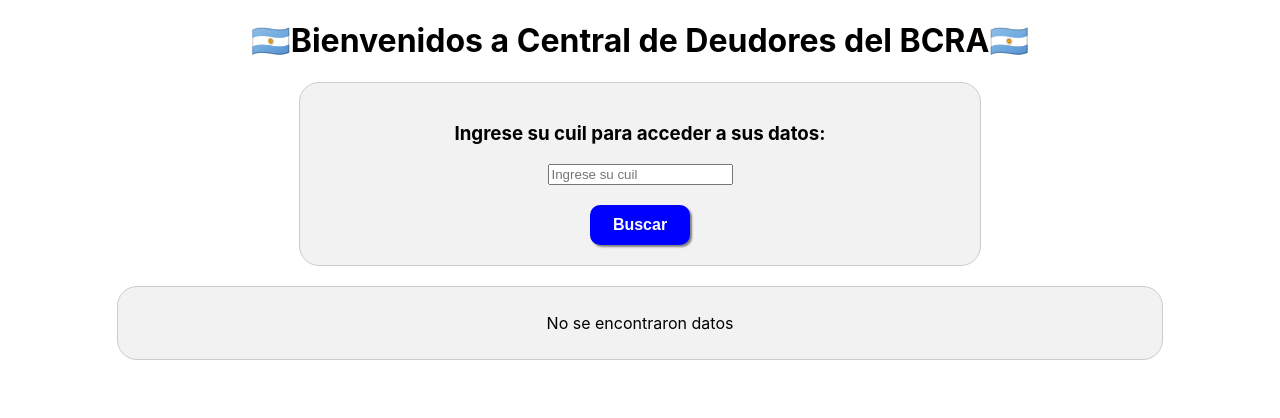
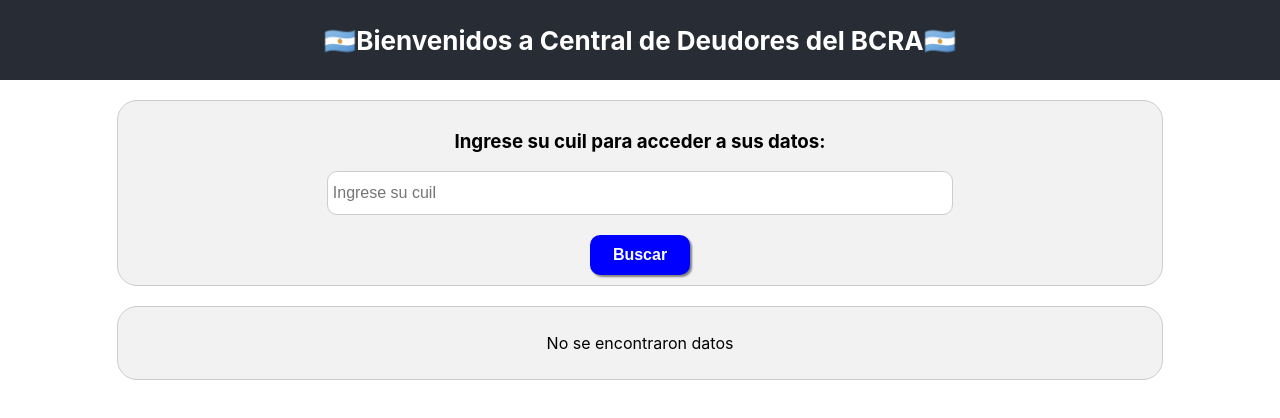
Before and after one commit to bernardisApps/centraldedeudores, a React (Create React App) app: page / in a window 1280 px wide. Shown: the top 418 px of the page. Built offline with nearby package versions, Linux system fonts and the light colour scheme.

Commit message:
mejorando funcionalidades

```diff
--- a/src/App.css
+++ b/src/App.css
@@ -1,3 +1,21 @@
 .App {
   text-align: center;
 }
+
+h1 {
+  background-color: #282c34;
+  min-height: 10vh;
+  display: flex;
+  flex-direction: column;
+  align-items: center;
+  justify-content: center;
+  font-size: calc(10px + 2vmin);
+  color: white;
+  margin: 0;
+}
+
+@media (max-width: 768px) {
+  h1{
+    font-size:medium;
+  }
+}
--- a/src/components/buscador.css
+++ b/src/components/buscador.css
@@ -1,14 +1,14 @@
-.buscador{
-    padding: 20px;
+.buscador {
+    width: 80%;
     margin: auto;
-    text-align: center;
-    max-width: 50%;
+    margin-top: 20px;
+    padding: 10px;
     border: 1px solid #ccc;
     border-radius: 20px;
     background-color: #f2f2f2;
 }
 
-.btnBuscar{
+.btnBuscar {
     color: white;
     font-weight: bold;
     font-size: 1em;
@@ -19,3 +19,18 @@
     border-radius: 10px;
     box-shadow: 2px 2px 2px grey;
 }
+
+@media (max-width: 768px) {
+  .buscador {
+    width: 80%;  /* ocupar todo el ancho */
+  }
+}
+
+.input-text {
+    width: 60%;
+    height: 2em;
+    font-size: 1em;
+    padding: 5px;
+    border: 1px solid #ccc;
+    border-radius: 10px;
+}
--- a/src/components/buscador.js
+++ b/src/components/buscador.js
@@ -20,7 +20,7 @@
 
     const HtmlBuscador = <div className='buscador'>
         <h3>Ingrese su cuil para acceder a sus datos:</h3>
-        <input onChange={(ev)=>{setTextCuil(ev.target.value)}} type='number' placeholder='Ingrese su cuil'></input><br /><br />
+        <input className='input-text' onChange={(ev)=>{setTextCuil(ev.target.value)}} type='number' placeholder='Ingrese su cuil'></input><br /><br />
         <button onClick={onClick} className='btnBuscar'>Buscar</button>
     </div>
 
--- a/src/components/resultados.js
+++ b/src/components/resultados.js
@@ -9,6 +9,7 @@
         const anio = fecha.slice(0, 4);   // "2025"
         const mes = fecha.slice(4, 6);    // "08"
         fechaFormateada = `${mes}/${anio}`; // "08/2025"
+        const sit = ["normal", "con deuda", "en mora"];
 
         HtmlResponse = <div className="resultados">
             <p><strong>Nombre: </strong>{response.results.denominacion}</p>
@@ -28,8 +29,8 @@
                     {response.results.periodos[0].entidades.map((entidad, index) => {
                         return (<tr>
                             <td key={index}>{entidad.entidad}</td>
-                            <td key={index + 1}>{entidad.situacion}</td>
-                            <td key={index + 2}>{entidad.monto}</td>
+                            <td style={{"color": entidad.situacion === 3 ? "red" : "black"}}  key={index + 1}>{sit[entidad.situacion-1]}</td>
+                            <td key={index + 2}>{"$"+entidad.monto*1000}</td>
                         </tr>
                         )
                     })}
```
